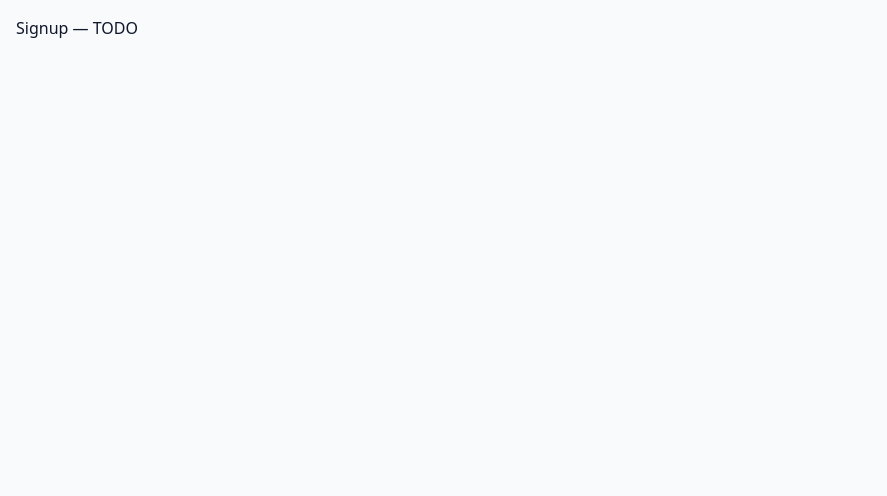
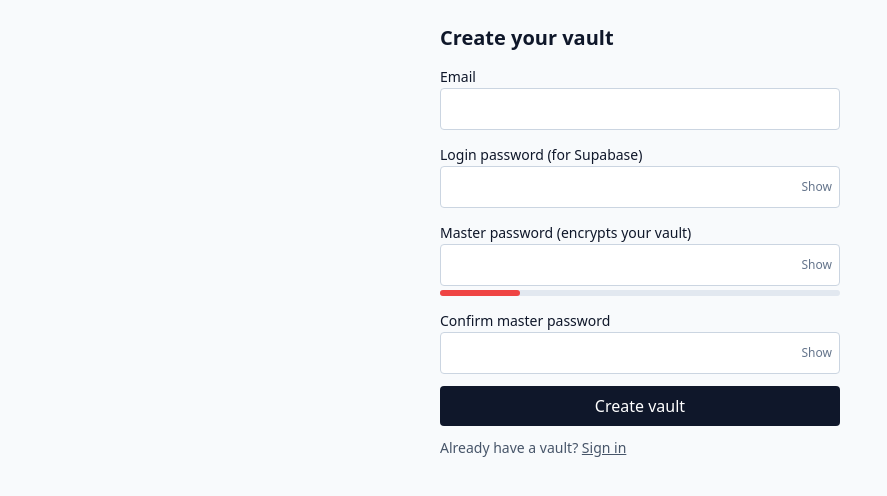
Before and after one commit to uzbtrkusa/keys-vault, a React (Vite) app: page /signup in a window 1280 px wide. Shown: the top 496 px of the page, without its empty margins (0-887 px from the left). Built offline with nearby package versions, Linux system fonts and the light colour scheme; no server answers.

Commit message:
feat(auth): signup flow with argon2 key derivation and recovery sheet
Co-Authored-By: Claude Sonnet 4.6 <noreply@anthropic.com>

```diff
--- /dev/null
+++ b/src/components/PasswordInput.tsx
@@ -0,0 +1,21 @@
+import { useState } from "react";
+
+export function PasswordInput(props: React.InputHTMLAttributes<HTMLInputElement>) {
+  const [show, setShow] = useState(false);
+  return (
+    <div className="relative">
+      <input
+        {...props}
+        type={show ? "text" : "password"}
+        className={"w-full rounded border border-slate-300 p-2 pr-14 " + (props.className ?? "")}
+      />
+      <button
+        type="button"
+        className="absolute right-2 top-1/2 -translate-y-1/2 text-xs text-slate-500"
+        onClick={() => setShow(s => !s)}
+      >
+        {show ? "Hide" : "Show"}
+      </button>
+    </div>
+  );
+}
--- /dev/null
+++ b/src/components/StrengthMeter.tsx
@@ -0,0 +1,22 @@
+import zxcvbn from "zxcvbn";
+
+export function StrengthMeter({ password }: { password: string }) {
+  const s = password ? zxcvbn(password).score : 0;
+  const labels = ["Very weak", "Weak", "Fair", "Good", "Strong"];
+  const colors = ["bg-red-500", "bg-orange-500", "bg-yellow-500", "bg-green-500", "bg-emerald-600"];
+  return (
+    <div className="mt-1">
+      <div className="h-1.5 w-full rounded bg-slate-200">
+        <div
+          className={`h-1.5 rounded transition-all ${colors[s]}`}
+          style={{ width: `${(s + 1) * 20}%` }}
+        />
+      </div>
+      <div className="mt-0.5 text-xs text-slate-600">{password ? labels[s] : ""}</div>
+    </div>
+  );
+}
+
+export function strengthScore(password: string): number {
+  return password ? zxcvbn(password).score : 0;
+}
--- a/src/pages/SignupPage.tsx
+++ b/src/pages/SignupPage.tsx
@@ -1,3 +1,119 @@
+import { useState } from "react";
+import { useNavigate, Link } from "react-router-dom";
+import { supabase } from "../lib/supabase";
+import { deriveKey } from "../lib/crypto";
+import { createVerifier } from "../lib/crypto";
+import { DEFAULT_KDF_PARAMS } from "../lib/types";
+import { useSession } from "../session/SessionContext";
+import { PasswordInput } from "../components/PasswordInput";
+import { StrengthMeter, strengthScore } from "../components/StrengthMeter";
+
 export default function SignupPage() {
-  return <div className="p-4">Signup — TODO</div>;
+  const [email, setEmail] = useState("");
+  const [loginPw, setLoginPw] = useState("");
+  const [masterPw, setMasterPw] = useState("");
+  const [masterPw2, setMasterPw2] = useState("");
+  const [busy, setBusy] = useState(false);
+  const [err, setErr] = useState<string | null>(null);
+  const [recovery, setRecovery] = useState<null | { email: string; saltHex: string; url: string }>(null);
+  const nav = useNavigate();
+  const { setKey } = useSession();
+
+  async function onSubmit(e: React.FormEvent) {
+    e.preventDefault();
+    setErr(null);
+
+    if (masterPw.length < 8) return setErr("Master password must be at least 8 characters.");
+    if (strengthScore(masterPw) < 2) return setErr("Master password too weak — pick something less obvious.");
+    if (masterPw !== masterPw2) return setErr("Master passwords don't match.");
+
+    setBusy(true);
+    try {
+      // 1. Create Supabase user
+      const { data: signUp, error: suErr } = await supabase.auth.signUp({
+        email, password: loginPw,
+      });
+      if (suErr) throw suErr;
+      const userId = signUp.user?.id;
+      if (!userId) throw new Error("Signup did not return a user id (check email confirmation settings).");
+
+      // 2. Generate salt, derive key, make verifier
+      const salt = crypto.getRandomValues(new Uint8Array(16));
+      const key = await deriveKey(masterPw, salt, DEFAULT_KDF_PARAMS);
+      const verifier = await createVerifier(key);
+
+      // 3. Insert vault_meta
+      const { error: metaErr } = await supabase.from("vault_meta").insert({
+        user_id: userId,
+        salt,
+        kdf_params: DEFAULT_KDF_PARAMS,
+        verifier: new Uint8Array(verifier),
+      });
+      if (metaErr) throw metaErr;
+
+      // 4. Unlock session and show recovery sheet
+      setKey(key);
+      setRecovery({
+        email,
+        saltHex: [...salt].map(b => b.toString(16).padStart(2, "0")).join(""),
+        url: window.location.origin,
+      });
+    } catch (e: any) {
+      setErr(e.message ?? String(e));
+    } finally {
+      setBusy(false);
+    }
+  }
+
+  if (recovery) {
+    return (
+      <div className="mx-auto max-w-md p-6">
+        <h1 className="text-xl font-semibold mb-2">Save your recovery info</h1>
+        <p className="text-sm text-slate-600 mb-4">
+          Write this down and store it somewhere safe. If you lose your master
+          password, <strong>there is no recovery</strong>.
+        </p>
+        <div className="rounded border bg-white p-4 text-sm space-y-2">
+          <div><span className="text-slate-500">Email:</span> {recovery.email}</div>
+          <div><span className="text-slate-500">App URL:</span> {recovery.url}</div>
+          <div className="break-all"><span className="text-slate-500">Salt (hex):</span> {recovery.saltHex}</div>
+          <div className="text-slate-500">Master password: [write yours here]</div>
+        </div>
+        <button className="mt-4 rounded bg-slate-900 px-4 py-2 text-white" onClick={() => nav("/")}>
+          I have saved this — continue
+        </button>
+      </div>
+    );
+  }
+
+  return (
+    <form onSubmit={onSubmit} className="mx-auto max-w-md p-6 space-y-3">
+      <h1 className="text-xl font-semibold">Create your vault</h1>
+      <label className="block">
+        <span className="text-sm">Email</span>
+        <input type="email" required value={email} onChange={e => setEmail(e.target.value)}
+          className="w-full rounded border border-slate-300 p-2" />
+      </label>
+      <label className="block">
+        <span className="text-sm">Login password (for Supabase)</span>
+        <PasswordInput required value={loginPw} onChange={e => setLoginPw((e.target as HTMLInputElement).value)} />
+      </label>
+      <label className="block">
+        <span className="text-sm">Master password (encrypts your vault)</span>
+        <PasswordInput required minLength={8} value={masterPw} onChange={e => setMasterPw((e.target as HTMLInputElement).value)} />
+        <StrengthMeter password={masterPw} />
+      </label>
+      <label className="block">
+        <span className="text-sm">Confirm master password</span>
+        <PasswordInput required minLength={8} value={masterPw2} onChange={e => setMasterPw2((e.target as HTMLInputElement).value)} />
+      </label>
+      {err && <div className="rounded bg-red-100 p-2 text-sm text-red-800">{err}</div>}
+      <button disabled={busy} className="w-full rounded bg-slate-900 px-4 py-2 text-white disabled:opacity-50">
+        {busy ? "Creating…" : "Create vault"}
+      </button>
+      <div className="text-sm text-slate-600">
+        Already have a vault? <Link to="/login" className="underline">Sign in</Link>
+      </div>
+    </form>
+  );
 }
```
